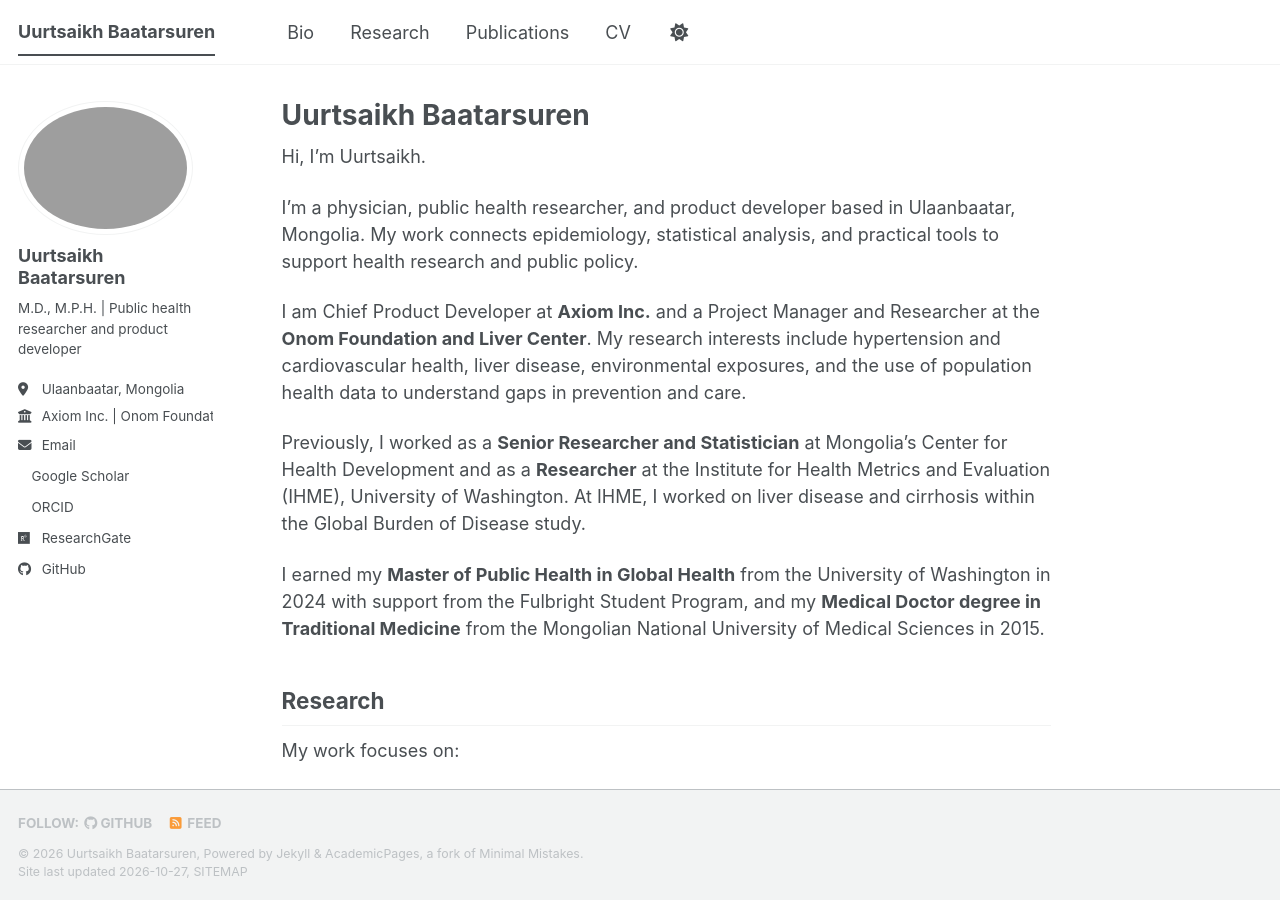
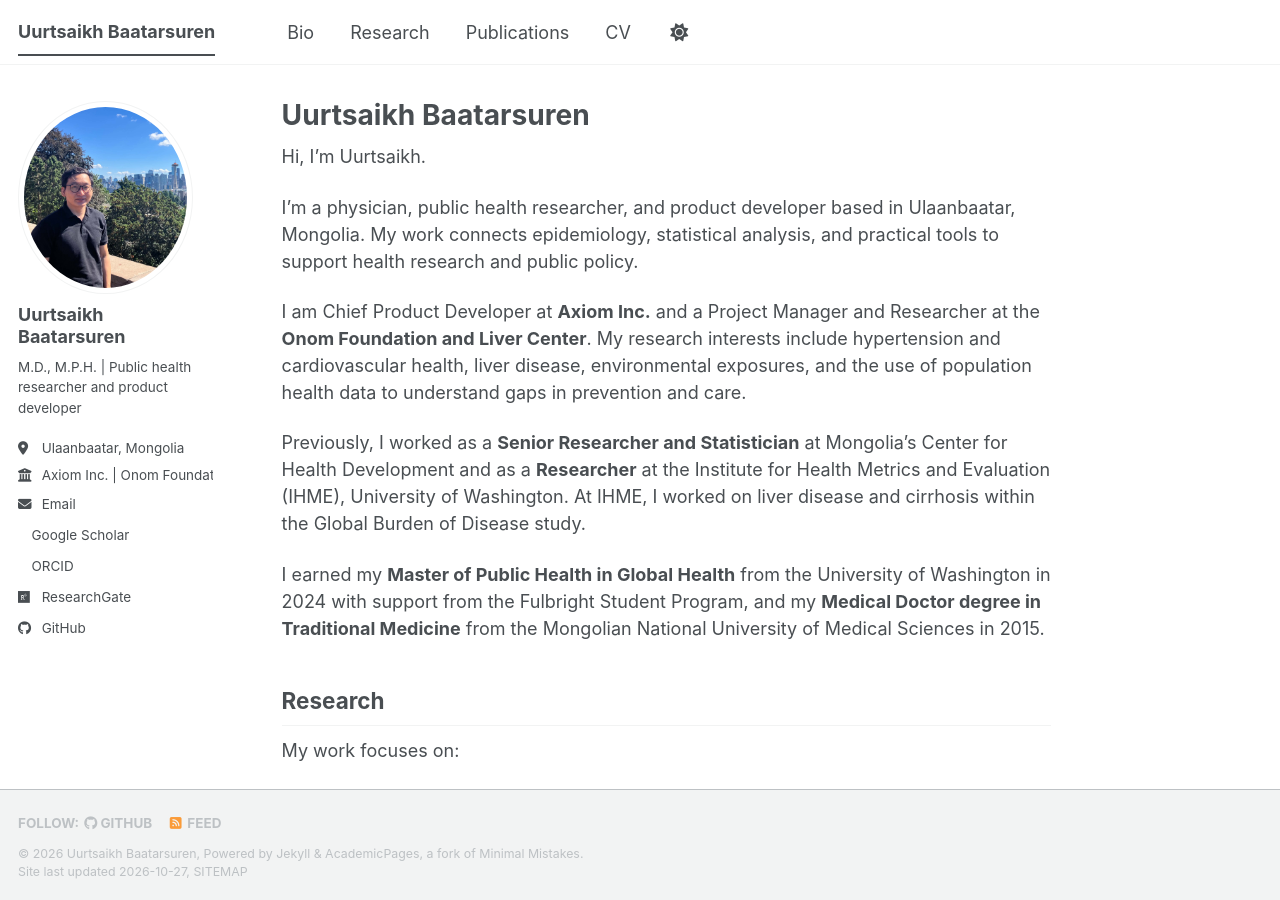
Before and after one commit to UureeB/uureeb.github.io, a Jekyll site: the page built from _pages/about.md, in a window 1280 px wide and 900 px high. Built offline with Jekyll 4.4.1, drawn with Linux system fonts in a browser that asks for light colours; a script bundle is joined from its source files by our own code; a style sheet for code colours, icons or effects is not loaded.

Commit message:
Update _config.yml

```diff
--- a/_config.yml
+++ b/_config.yml
@@ -21,7 +21,7 @@ repository: "UureeB/uureeb.github.io"
 #               If a field is blank the icon and link will not appear, otherwise it will be shown.
 #               Additional customization can be done by editing /_includes/author-profile.html
 author:
-  avatar: "uurtsaikh git pro1.svg"
+  avatar: "uurtsaikh git pro1.jpeg"
   name: "Uurtsaikh Baatarsuren"
   bio: "M.D., M.P.H. | Public health researcher and product developer"
   location: "Ulaanbaatar, Mongolia"
```
